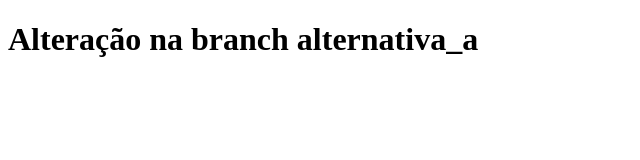
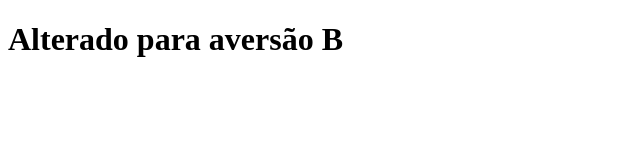
Before and after one commit to Jhonbraz/git_aula01, a plain HTML site: page index.html in a window 1280 px wide. Shown: the whole page, without its empty margins (0-640 px from the left). Drawn offline with Linux system fonts and the light colour scheme.

Commit message:
nova versão atualizada

```diff
--- a/index.html
+++ b/index.html
@@ -6,6 +6,6 @@
     <title>Git Aula01</title>
 </head>
 <body>
-    <h1>Alteração na branch alternativa_a</h1>
+    <h1>Alterado para aversão B</h1>
 </body>
 </html>
```
